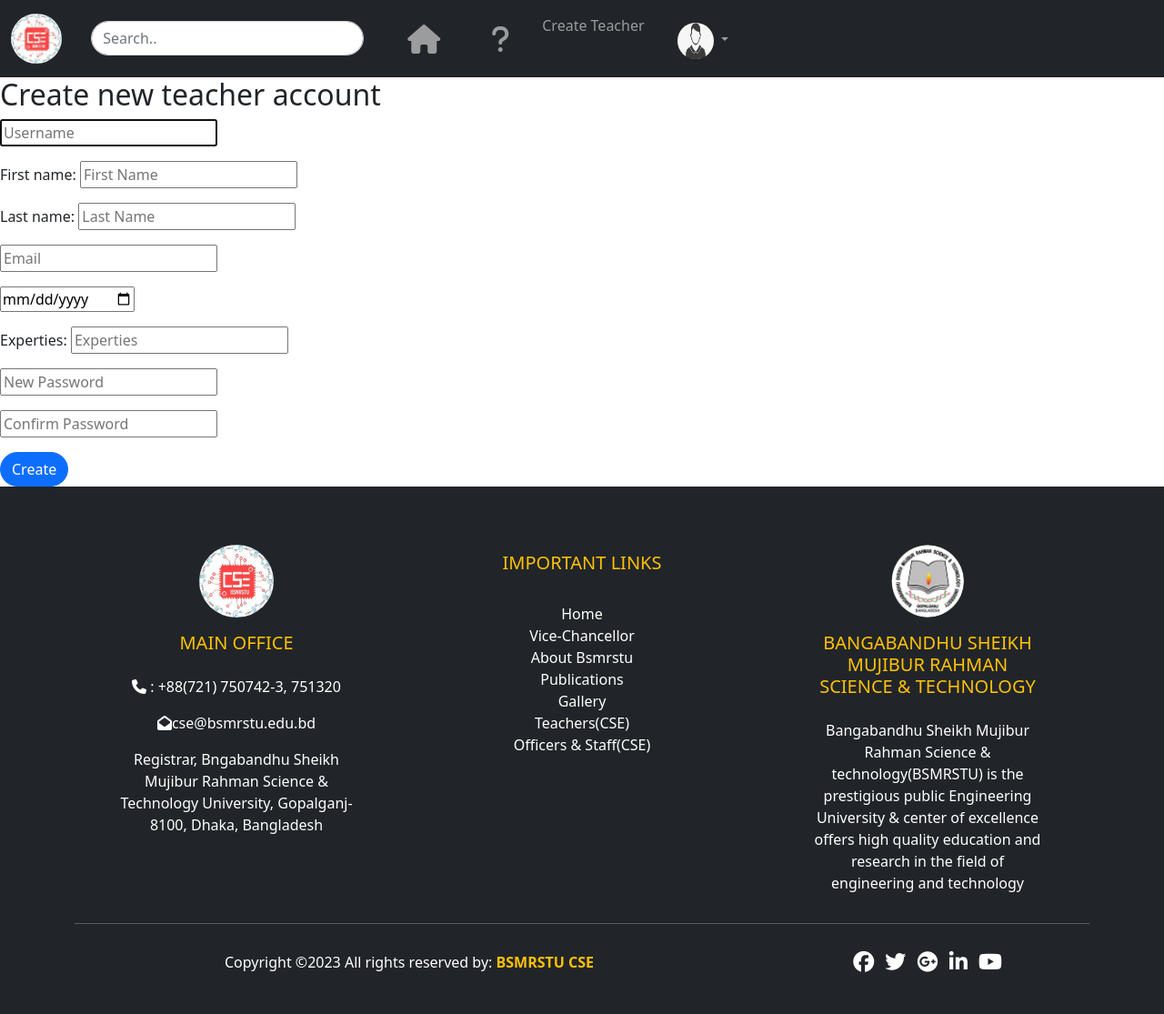
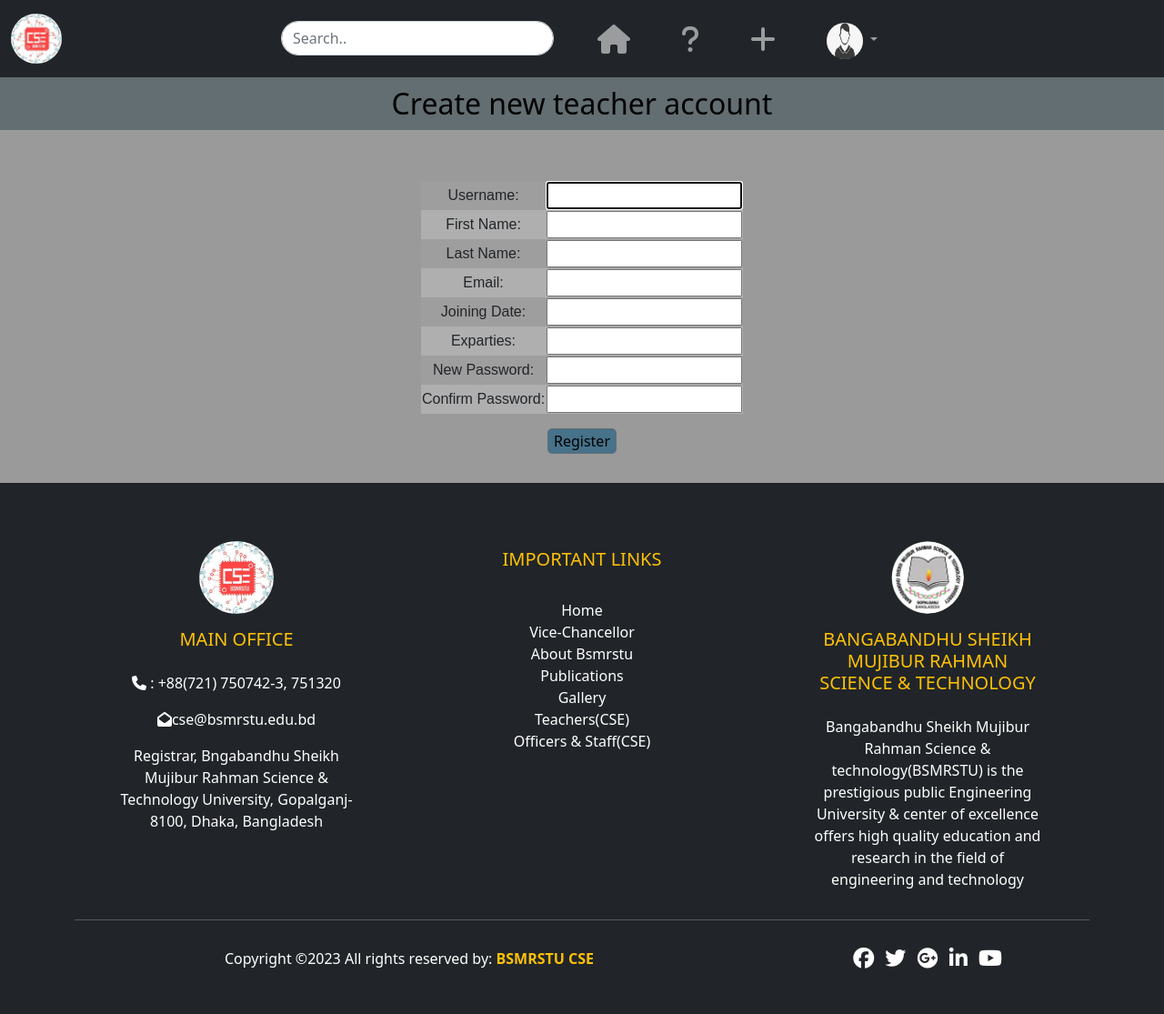
Before and after one commit to JamilRayhan/Department-Automation, a Django app: page /adminpanel/create-teacher/ in a window 1280 px wide. Shown: the whole page at 91% size. After the commit the page ends 1065 px from the top, so only its background shows below. Run offline with Django 4.2, Linux system fonts and the light colour scheme; a user stored in the database is signed in; data comes from the database, SQL or seed files in the repository; both versions use the stored data as it was after the commit; some libraries are stand-ins or nearby versions.

Commit message:
Admin module edited

```diff
--- a/adminpanel/forms.py
+++ b/adminpanel/forms.py
@@ -5,21 +5,21 @@ from django.contrib.auth.models import User
 
 class TeacherCreationForm(UserCreationForm):
     first_name = forms.CharField(max_length=30, required=True, widget=forms.TextInput(
-        attrs={'placeholder': 'First Name'}))
+        attrs={}))
     last_name = forms.CharField(max_length=30, required=True, widget=forms.TextInput(
-        attrs={'placeholder': 'Last Name'}))
+        attrs={}))
     email = forms.EmailField(required=True, label="", widget=forms.TextInput(
-        attrs={'placeholder': 'Email'}))
+        attrs={}))
     username = forms.CharField(required=True, label="", widget=forms.TextInput(
-        attrs={'placeholder': 'Username'}))
+        attrs={}))
     password1 = forms.CharField(required=True, label="", widget=forms.PasswordInput(
-        attrs={'placeholder': 'New Password'}))
+        attrs={}))
     password2 = forms.CharField(required=True, label="", widget=forms.PasswordInput(
-        attrs={'placeholder': 'Confirm Password'}))
+        attrs={}))
     experties = forms.CharField(max_length=100, required=True, widget=forms.TextInput(
-        attrs={'placeholder': 'Experties'}))
+        attrs={}))
     join_date = forms.DateField(required=True, label="", widget=forms.DateInput(
-        attrs={'placeholder': 'Date of Birth', 'type': 'date'}))
+        attrs={'class':'textbox-n', 'type': 'text','onfocus':"(this.type='date')"}))
 
     class Meta:
         model = User
--- a/templates/Login_App/user.html
+++ b/templates/Login_App/user.html
@@ -118,8 +118,7 @@
         <ul class="">
             {% for answer in post.comments.all %}
             <li>
-                <a href="{% url 'Login_App:user' username=answer.author %}">{{ answer.author }}</a>: {{ answer.content
-                }}
+                <a href="{% url 'Login_App:user' username=answer.author %}">{{ answer.author }}</a>: {{ answer.content}}
                 <br>
                 Answered at: {{ answer.created_at }}
                 <br>
--- a/templates/adminpanel/create_teacher.html
+++ b/templates/adminpanel/create_teacher.html
@@ -3,14 +3,92 @@
 {% block title_block %}{{title}}{% endblock  %}
 
 {% block css_block %}
+<style>
+    body {
+        text-align: center;
+        background-color: #9a9a9a;
+      }
 
+      .text {
+        background-color: #636e72;
+        color: black;
+        padding: 10px;
+      }
+      .reg_form {
+        display: block;
+        text-align: center;
+        padding-top: 3rem;
+        padding-bottom: 1rem;
+      }
+
+      .reg_btn {
+        background-color: #47728a;
+        border: 1px solid #636e72;
+        border-radius: 5px;
+        margin-bottom: 2rem;
+      }
+
+      #registration_form tr:nth-child(even) {
+        background-color: #afafaf;
+      }
+
+      #registration_form {
+        font-family: Arial, Helvetica, sans-serif;
+        border-collapse: collapse;
+
+      }
+
+      #registration_form {
+        background-color: #9f9e9e;
+        margin: 0 auto;
+      }
+</style>
 {% endblock  %}
 
 {% block body_block %}
-<h2>Create new teacher account</h2>
+<h2 class="text">Create new teacher account</h2>
 <form method="POST">
     {% csrf_token %}
-    {{ teacher_form.as_p }}
-    <button type="submit" class="btn btn-primary">Create</button>
+    <div class="reg_form">
+        <table id="registration_form">
+          <tr>
+            <td><span>Username:</span></td>
+            <td><span>{{ teacher_form.username }}</span></td>
+          </tr>
+          <tr>
+            <td><span>First Name:</span></td>
+            <td><span>{{ teacher_form.first_name }}</span></td>
+          </tr>
+          <tr>
+            <td><span>Last Name:</span></td>
+            <td><span>{{ teacher_form.last_name }}</span></td>
+          </tr>
+          <tr>
+            <td><span>Email:</span></td>
+            <td><span>{{ teacher_form.email }}</span></td>
+          </tr>
+          <tr>
+            <td><span>Joining Date:</span></td>
+            <td><span>{{ teacher_form.join_date }}</span></td>
+          </tr>
+          <tr>
+            <td><span>Exparties:</span></td>
+            <td><span>{{ teacher_form.experties }}</span></td>
+          </tr>
+          <tr>
+            <td><span>New Password:</span></td>
+            <td><span>{{ teacher_form.password1 }}</span></td>
+          </tr>
+          <tr>
+            <td><span>Confirm Password:</span></td>
+            <td><span>{{ teacher_form.password2 }}</span></td>
+          </tr>
+        </table>
+    </div>
+    <button id="reg_btn" class="reg_btn" type="submit">Register</button>
 </form>
+<script>
+  const element = document.getElementsByTagName('input');
+  element.style.marginRight = "50px";
+</script>
 {% endblock %}
--- a/templates/exam_registration/exam_registration.html
+++ b/templates/exam_registration/exam_registration.html
@@ -53,7 +53,7 @@
   <div class="reg_form">
     <table id="registration_form">
       <tr>
-        <td><span>name:</span></td>
+        <td><span>Name:</span></td>
         <td><span>{{ reg_form.name }}</span></td>
       </tr>
       <tr>
--- a/templates/navbar.html
+++ b/templates/navbar.html
@@ -48,6 +48,50 @@
   .icon-container:hover .hover-text {
     display: block;
   }
+  #collapsibleNavbar{
+    justify-content: space-around;
+  }
+  .search-box {
+    position: relative;
+  }
+
+  .search-box input[type="text"] {
+    width: 200px;
+    padding: 10px;
+    border: none;
+    border-radius: 20px;
+    box-shadow: 0 2px 5px rgba(0, 0, 0, 0.1);
+    outline: none;
+  }
+
+  .search-btn {
+    position: absolute;
+    top: 50%;
+    right: 10px;
+    transform: translateY(-50%);
+    background-color: #333;
+    border: none;
+    color: #fff;
+    padding: 10px;
+    border-radius: 50%;
+    cursor: pointer;
+  }
+
+  .search-btn i {
+    font-size: 18px;
+  }
+
+  /* Optional: Hover effect */
+  .search-box input[type="text"]:hover,
+  .search-box input[type="text"]:focus {
+    box-shadow: 0 2px 5px rgba(0, 0, 0, 0.3);
+  }
+
+  .search-btn:hover {
+    background-color: #555;
+  }
+
+
 </style>
 
 <body>
@@ -55,7 +99,7 @@
   <nav class="navbar navbar-expand-lg bg-dark navbar-dark">
     <div class="container-fluid">
       <a class="navbar-brand" href="{% url 'App_Post:home' %}"><img
-          style="border-radius: 50%; height: 55px;  margin-right: 1rem;" src="../../media/logo_dept_of_CSE.jpg"
+          style="border-radius: 50%; height: 55px; margin-left: 0;" src="/media/logo_dept_of_CSE.jpg"
           alt=""></a>
       <button class="navbar-toggler" type="button" data-bs-toggle="collapse" data-bs-target="#collapsibleNavbar">
         <span class="navbar-toggler-icon"></span>
@@ -63,9 +107,10 @@
       <div class="collapse navbar-collapse" id="collapsibleNavbar">
         <ul class="navbar-nav menubar">
 
-          <form method="get" action="{% url 'App_Post:home' %}" style="margin-right: 20px;margin-top:15px;">
+          <form method="get" action="{% url 'App_Post:home' %}" style="margin-left: -50px;margin-right: 20px;margin-top:15px;">
             <div class="input-group mb-3">
-              <input type="text" class="form-control" placeholder="Search.." name="search">
+              <input type="text" class="form-control search-box" placeholder="Search.." name="search">
+
             </div>
           </form>
 
@@ -88,7 +133,12 @@
           </li>
           {% if request.user.is_superuser %}
           <li class="nav-item">
-            <a class="nav-link" href="{% url 'adminpanel:create_teacher' %}">Create Teacher</a>
+            <a class="nav-link" href="{% url 'adminpanel:create_teacher' %}">
+              <div class="icon-container">
+                <i class="fa-solid fa-plus fa-2xl" aria-hidden="true"></i>
+                <span class="hover-text">Create Teacher</span>
+              </div>
+            </a>
           </li>
           {% endif %}
           {% if not request.user.is_staff %}
@@ -154,7 +204,7 @@
           <div class="col-md-4 col-lg-3 col-xl-3 mx-auto mt-3 ">
             <div class="d-flex justify-content-center">
               <a href="https://www.bsmrstu.edu.bd/dev/dept/?id=cse">
-                <img style="height: 80px;" src="../../media/logo_dept_of_CSE.jpg"
+                <img style="height: 80px;" src="/media/logo_dept_of_CSE.jpg"
                   class="dept-img d-blcok rounded-circle img-fluid mb-2" />
               </a>
             </div>
@@ -207,7 +257,7 @@
           <div class="col-md-4 col-lg-4 col-xl-3 mx-auto mt-3 h-50">
             <div class="d-flex justify-content-center">
               <a href="https://www.bsmrstu.edu.bd">
-                <img style="height: 80px;" src="../../media/bsmrstu_1.png"
+                <img style="height: 80px;" src="/media/bsmrstu_1.png"
                   class="d-blcok rounded-circle img-fluid imeg">
               </a>
             </div>
```
Also changed, not shown: Login_App/forms.py (+5 -4 lines), templates/App_Post/home.html (+19 -1 lines), templates/adminpanel/add_student.html (+80 -6 lines), db.sqlite3.
